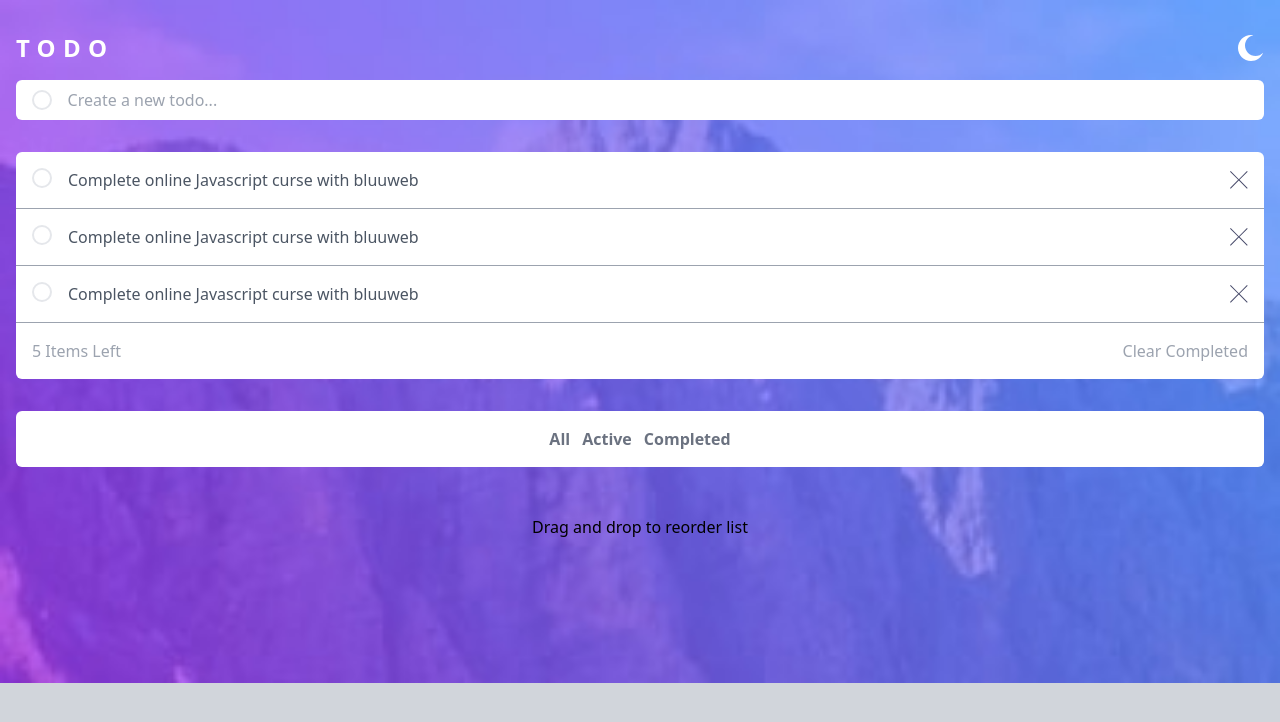
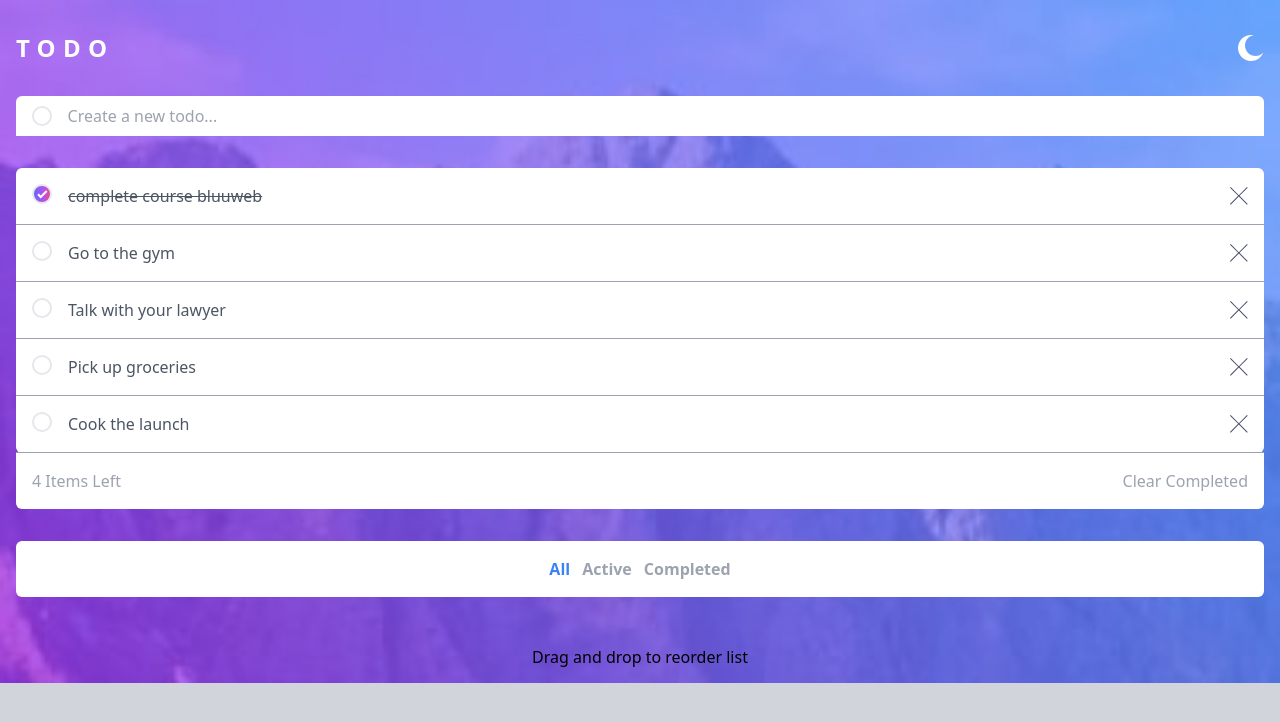
Before and after one commit to LostariN/appToDo, a React (Vite) app: page / in a window 1280 px wide. Shown: the top 722 px of the page. Built offline with nearby package versions, Linux system fonts and the light colour scheme.

Commit message:
add components

```diff
--- a/src/App.jsx
+++ b/src/App.jsx
@@ -1,63 +1,66 @@
-import CrossIcon from './components/icons/CrossIcon'
-import MoonIcon from './components/icons/MoonIcon'
+import Header from './components/Header'
+import TodoComputed from './components/TodoComputed'
+import TodoCreate from './components/TodoCreate'
+import TodoFilter from './components/TodoFilter'
+import TodoList from './components/TodoList'
+import { initialStateTodos } from './initialStateTodos'
+import { useState } from 'react'
 
 function App() {
+  const [todos, setTodos] = useState(initialStateTodos)
+  const [filter, setFilter] = useState('all')
 
+  const addTodo = (title) => {
+    const newTodo = {
+      id: crypto.randomUUID(),
+      title,
+      completed: false
+    }
+    setTodos([...todos, newTodo])
+  }
+  const updateTodo = (id) => {
+    setTodos(todos.map(todo =>
+      todo.id === id ? { ...todo, completed: !todo.completed } : todo
+    ))
+    // const objTodoAntiguo = todos.find(todo => todo.id === objTodo.id)
+    // objTodoAntiguo.completed = objTodo.completed
+    // setTodos([...todos])
+  }
+  const removeTodo = (id) => {
+    setTodos(todos.filter(todo => todo.id !== id))
+  }
+
+  const contadorCompletados = todos.filter(todo => !todo.completed).length
+  const clearCompleted = () => {
+    setTodos(todos.filter(todo => !todo.completed))
+  }
+
+  function filterTodos() {
+    switch (filter) {
+      case 'all':
+        return todos
+      case 'active':
+        return todos.filter(todo => !todo.completed)
+      case 'completed':
+        return todos.filter(todo => todo.completed)
+      default:
+        return todos;
+    }
+  }
+  function changeFilter(filter) {
+    setFilter(filter)
+  }
   return (
     <div className="bg-gray-300 bg-[url('./assets/images/bg-mobile-light.jpg')] bg-contain bg-no-repeat min-h-screen">
-      <header className="container mx-auto px-4 pt-8">
-        <div className="flex justify-between">
-          <h1 className="uppercase text-white tracking-[0.3em] text-2xl font-semibold">Todo</h1>
-          <button>
-            <MoonIcon />
-          </button>
-        </div>
-        <form className="bg-white py-2 rounded-md overflow-hidden flex gap-4 items-center px-4 mt-4">
-          <span className="rounded-full border-2 h-5 w-5 inline-block"></span>
-          <input type="text" placeholder="Create a new todo..." className="w-full outline-none text-gray-400" />
-        </form>
-      </header>
+      <Header />
       <main className="container mx-auto px-4 mt-8">
-        <div className="rounded-md bg-white">
-          <article className='flex gap-4 py-4 border-b border-b-gray-400 px-4'>
-            <button className="rounded-full border-2 h-5 w-5 inline-block"></button>
-            <p className="text-gray-600 grow">Complete online Javascript curse with bluuweb</p>
-            <button className='flex-none'>
-              <CrossIcon />
-            </button>
-          </article>
+        <TodoCreate addTodo={addTodo} />
+        <TodoList todos={filterTodos()} removeTodo={removeTodo} updateTodo={updateTodo} />
+        <TodoComputed contadorCompletados={contadorCompletados} clearCompleted={clearCompleted} />
+        <TodoFilter changeFilter={changeFilter} filter={filter} />
+      </main >
 
-          <article className='flex gap-4 py-4 border-b border-b-gray-400 px-4'>
-            <button className="rounded-full border-2 h-5 w-5 inline-block"></button>
-            <p className="text-gray-600 grow">Complete online Javascript curse with bluuweb</p>
-            <button className='flex-none'>
-              <CrossIcon />
-            </button>
-          </article>
-
-          <article className='flex gap-4 py-4 border-b border-b-gray-400 px-4'>
-            <button className="rounded-full border-2 h-5 w-5 inline-block"></button>
-            <p className="text-gray-600 grow">Complete online Javascript curse with bluuweb</p>
-            <button className='flex-none'>
-              <CrossIcon />
-            </button>
-          </article>
-          <section className='py-4 px-4 flex justify-between text-gray-400'>
-            <span>5 Items Left</span>
-            <button>Clear Completed</button>
-          </section>
-
-        </div>
-      </main>
-
-      <section className='container mx-auto px-4 mt-8'>
-        <div className='bg-white flex justify-center p-4 gap-3 text-gray-500 font-bold rounded-md'>
-          <button className='hover:text-indigo-600'>All</button>
-          <button className='hover:text-indigo-600'>Active</button>
-          <button className='hover:text-indigo-600'>Completed</button>
-        </div>
-      </section>
-      <p className='text-center p-4 mt-8'> Drag and drop to reorder list</p>
+      <footer className='text-center p-4 mt-8'> Drag and drop to reorder list</footer>
     </div>
   )
 }
--- /dev/null
+++ b/src/components/Header.jsx
@@ -0,0 +1,17 @@
+import React from 'react'
+import IconMoon from './icons/IconMoon'
+
+function Header() {
+    return (
+        <header className="container mx-auto px-4 pt-8">
+            <div className="flex justify-between">
+                <h1 className="uppercase text-white tracking-[0.3em] text-2xl font-semibold">Todo</h1>
+                <button>
+                    <IconMoon />
+                </button>
+            </div>
+        </header>
+    )
+}
+
+export default Header
--- /dev/null
+++ b/src/components/TodoComputed.jsx
@@ -0,0 +1,12 @@
+import React from 'react'
+
+function TodoComputed({ contadorCompletados, clearCompleted }) {
+    return (
+        <section className='py-4 px-4 flex justify-between text-gray-400 bg-white rounded-b-md'>
+            <span>{contadorCompletados} Items Left</span>
+            <button onClick={clearCompleted}>Clear Completed</button>
+        </section>
+    )
+}
+
+export default TodoComputed
--- /dev/null
+++ b/src/components/TodoCreate.jsx
@@ -0,0 +1,26 @@
+import React, { useState } from 'react'
+
+function TodoCreate({ addTodo }) {
+    const [title, setTitle] = useState('')
+
+    function handleSubmitAddTodo(e) {
+        e.preventDefault();
+
+        if (!title.trim()) {
+            return setTitle('')
+        }
+        addTodo(title)
+        setTitle('')
+    }
+
+    return (
+        <form onSubmit={handleSubmitAddTodo} className="bg-white py-2 rounded-t-md overflow-hidden flex gap-4 items-center px-4">
+            <span className="rounded-full border-2 h-5 w-5 inline-block"></span>
+            <input type="text" placeholder="Create a new todo..." className="w-full outline-none text-gray-400"
+                onChange={e => setTitle(e.target.value)}
+                value={title} />
+        </form>
+    )
+}
+
+export default TodoCreate
--- /dev/null
+++ b/src/components/TodoFilter.jsx
@@ -0,0 +1,16 @@
+import React from 'react'
+
+function TodoFilter({ changeFilter, filter }) {
+    return (
+        <section className='container mx-auto mt-8'>
+            <div className='bg-white flex justify-center p-4 gap-3 text-gray-500 font-bold rounded-md'>
+                <button onClick={() => changeFilter('all')} className={`${filter === "all" ? "text-blue-500 hover:text-gray-400" : "text-gray-400 hover:text-blue-500"}`}>All</button>
+                <button onClick={() => changeFilter('active')} className={`${filter === "active" ? "text-blue-500 hover:text-gray-400" : "text-gray-400 hover:text-blue-500"}`}>Active</button>
+                <button onClick={() => changeFilter('completed')} className={`${filter === "completed" ? "text-blue-500 hover:text-gray-400" : "text-gray-400 hover:text-blue-500"}`}>Completed</button>
+            </div>
+        </section>
+
+    )
+}
+
+export default TodoFilter
--- /dev/null
+++ b/src/components/TodoItem.jsx
@@ -0,0 +1,22 @@
+import React, { useState } from 'react'
+import IconCross from './icons/IconCross'
+import IconCheck from './icons/IconCheck'
+
+function TodoItem({ todo, removeTodo, updateTodo }) {
+
+
+    return (
+        <article className='flex gap-4 py-4 border-b border-b-gray-400 px-4'>
+
+            <button onClick={() => updateTodo(todo.id)} className={`rounded-full border-2 h-5 w-5 ${todo.completed ? " bg-gradient-to-r from-indigo-500 via-purple-500 to-pink-500 flex justify-center items-center" : "inline-block"}`}>
+                {todo.completed && <IconCheck />}
+            </button>
+            <p className={`text-gray-600 grow ${todo.completed && "line-through"}`}>{todo.title}</p>
+            <button onClick={() => removeTodo(todo.id)} className='flex-none'>
+                <IconCross />
+            </button>
+        </article>
+    )
+}
+
+export default TodoItem
--- /dev/null
+++ b/src/components/TodoList.jsx
@@ -0,0 +1,14 @@
+import React from 'react'
+import TodoItem from './TodoItem'
+
+function TodoList({ todos, removeTodo, updateTodo }) {
+    return (
+        <div className="rounded-md bg-white mt-8">
+            {todos.map((todo) => (
+                <TodoItem key={todo.id} todo={todo} removeTodo={removeTodo} updateTodo={updateTodo} />
+            ))}
+        </div>
+    )
+}
+
+export default TodoList
--- /dev/null
+++ b/src/components/icons/IconCheck.jsx
@@ -0,0 +1,9 @@
+import React from 'react'
+
+function IconCheck() {
+    return (
+        <svg xmlns="http://www.w3.org/2000/svg" width="11" height="9"><path fill="none" stroke="#FFF" strokeWidth="2" d="M1 4.304L3.696 7l6-6" /></svg>
+    )
+}
+
+export default IconCheck
--- /dev/null
+++ b/src/initialStateTodos.js
@@ -0,0 +1,7 @@
+export const initialStateTodos = [
+    { id: crypto.randomUUID(), title: "complete course bluuweb", completed: true },
+    { id: crypto.randomUUID(), title: "Go to the gym", completed: false },
+    { id: crypto.randomUUID(), title: "Talk with your lawyer", completed: false },
+    { id: crypto.randomUUID(), title: "Pick up groceries", completed: false },
+    { id: crypto.randomUUID(), title: "Cook the launch", completed: false },
+]
```
Also changed, not shown: src/components/icons/IconCross.jsx (renamed from src/components/icons/CrossIcon.jsx), src/components/icons/IconMoon.jsx (renamed from src/components/icons/MoonIcon.jsx).
